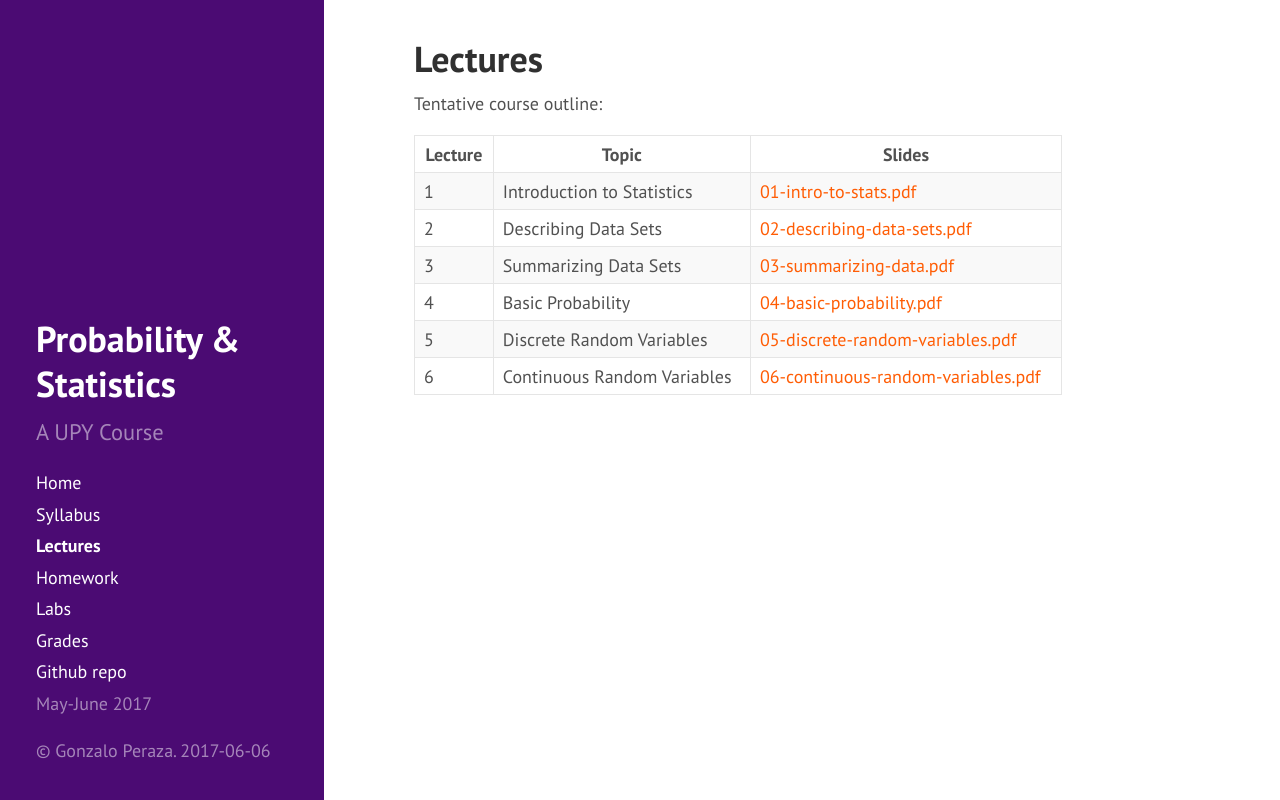
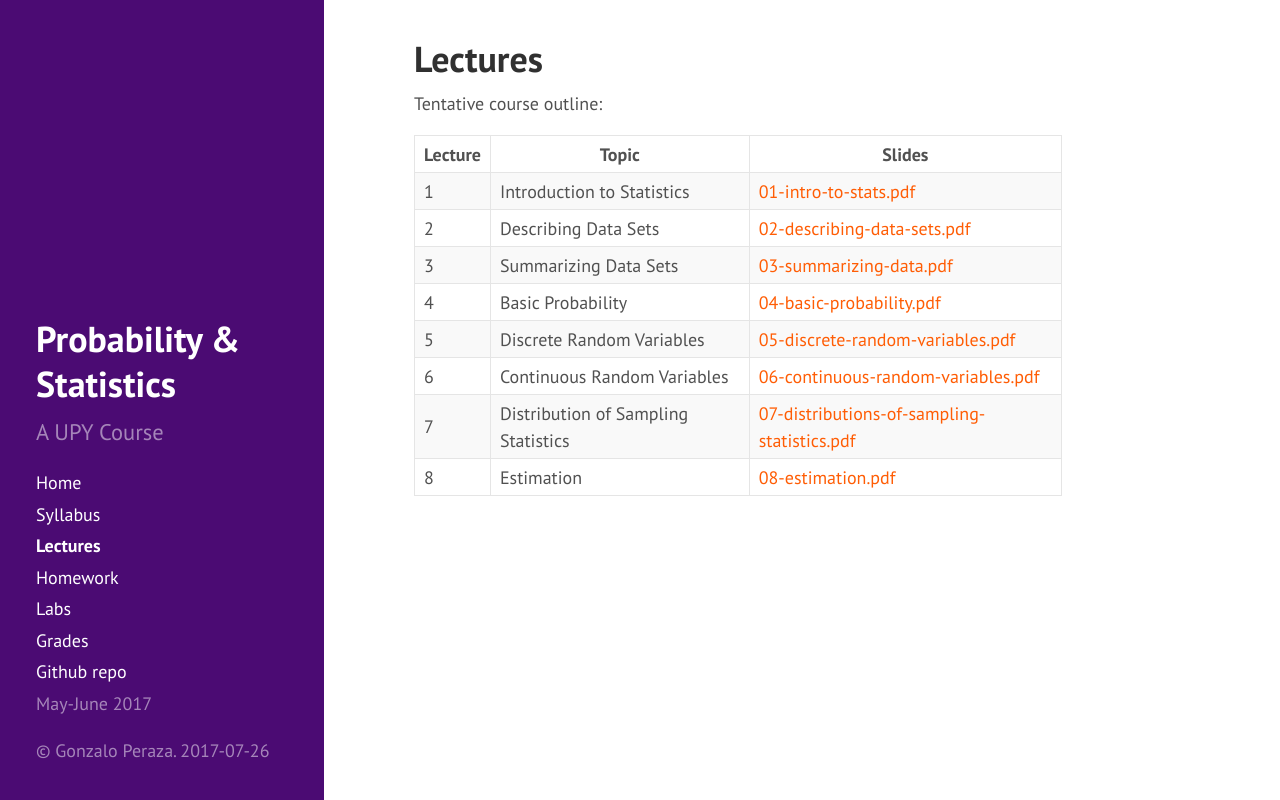
Before and after one commit to gperaza/prob-stats-upy-2017, a plain HTML site: page pages-html/lectures.html in a window 1280 px wide. Drawn offline with Linux system fonts and the light colour scheme.

Commit message:
Added slides 7 & 8

```diff
--- a/pages-html/lectures.html
+++ b/pages-html/lectures.html
@@ -3,7 +3,7 @@
 
 <head>
 <title>Lectures</title>
-<!-- 2017-06-06 -->
+<!-- 2017-07-26 -->
 <meta  http-equiv="Content-Type" content="text/html;charset=utf-8" />
 <meta  name="generator" content="Org-mode" />
 <meta  name="author" content="Gonzalo Peraza" />
@@ -42,7 +42,7 @@
 <span class="sidebar-nav-item">May-June 2017</span>
 </nav>
 
-<p>&copy; Gonzalo Peraza. 2017-06-06</p>
+<p>&copy; Gonzalo Peraza. 2017-07-26</p>
 </div>
 </div>
 <div class="content container">
@@ -104,6 +104,18 @@ Tentative course outline:
 <td class="left">Continuous Random Variables</td>
 <td class="left"><a href="../slides/06-continuous-random-variables.pdf">06-continuous-random-variables.pdf</a></td>
 </tr>
+
+<tr>
+<td class="right">7</td>
+<td class="left">Distribution of Sampling Statistics</td>
+<td class="left"><a href="../slides/07-distributions-of-sampling-statistics.pdf">07-distributions-of-sampling-statistics.pdf</a></td>
+</tr>
+
+<tr>
+<td class="right">8</td>
+<td class="left">Estimation</td>
+<td class="left"><a href="../slides/08-estimation.pdf">08-estimation.pdf</a></td>
+</tr>
 </tbody>
 </table>
 </div>
```
Also changed, not shown: 1 other file.
